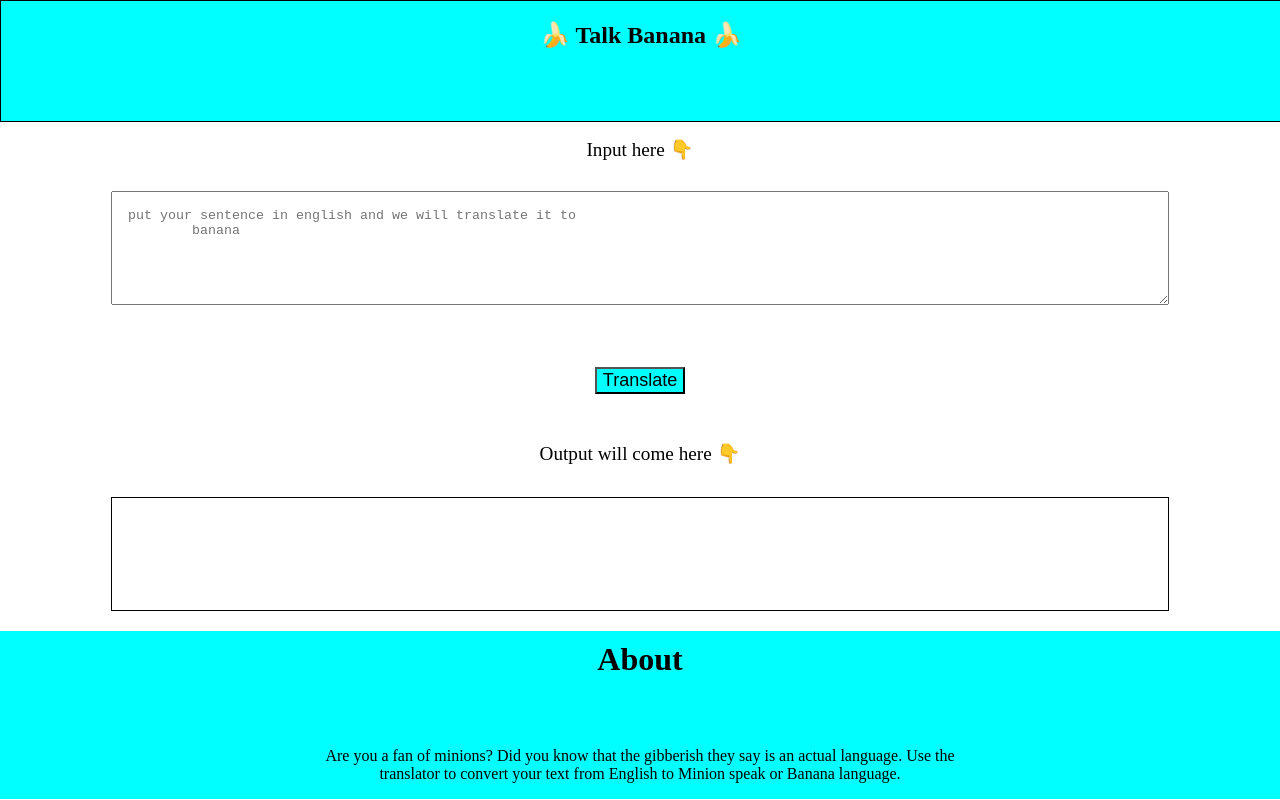
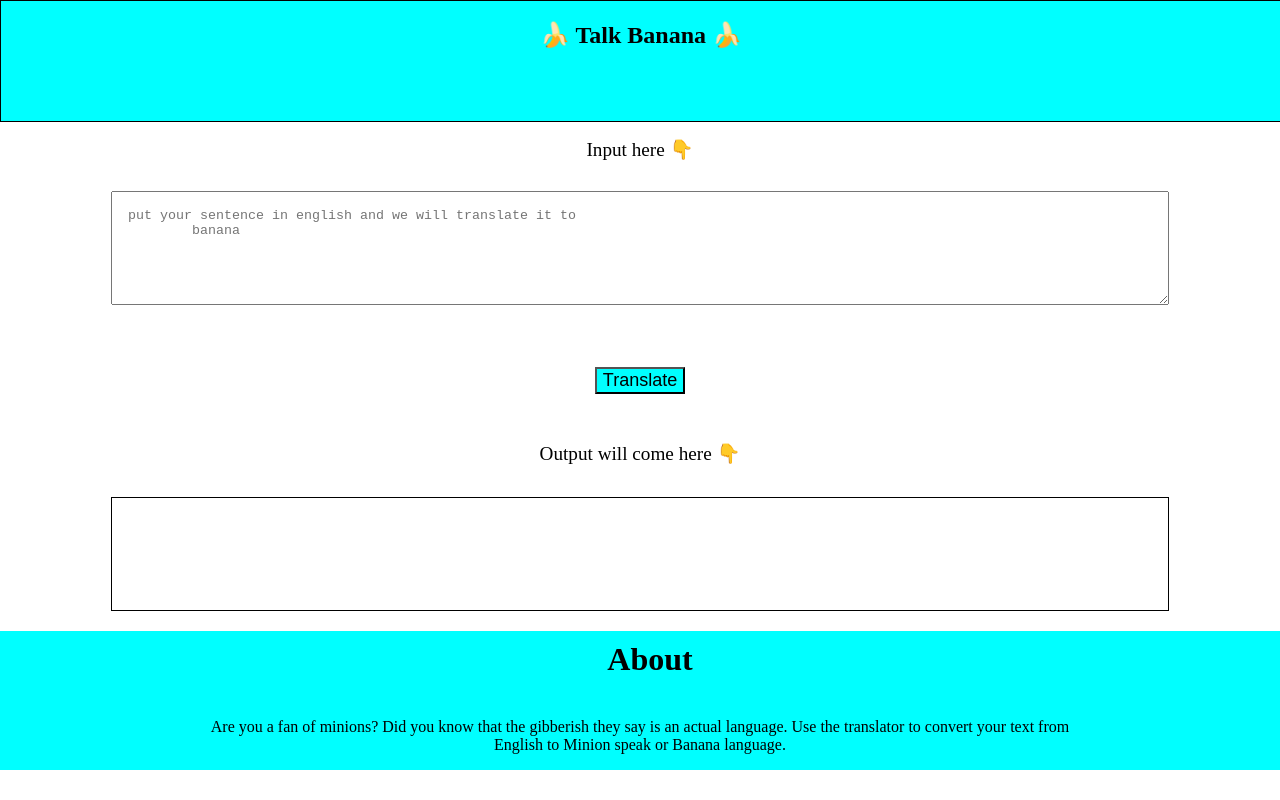
Before and after one commit to shraddhav03/banana-speak, a plain HTML site: page index.html in a window 1280 px wide. Drawn offline with Linux system fonts and the light colour scheme.

Commit message:
beutified commit

```diff
--- a/index.html
+++ b/index.html
@@ -53,7 +53,7 @@
             display:inline-block;
             text-align: center;
             box-sizing: border-box;
-            width: 50%;
+            width: 70%;
             border: 0px;
         }
 
@@ -61,13 +61,15 @@
             background-color: aqua;
             text-align: center;
             box-sizing: border-box;
-            /* border-top: 3px solid hsl(69, 88%, 25%); */
         }
 
         .footer-heading{
-            padding: 10px 0;
+            padding: 5px;
+            margin: 5px;
             border: 0px;
+            height: 7vh;
         }
+
     </style>
 </head>
 <body>
@@ -83,6 +85,7 @@
 
     <div style="font-size:larger; margin:1rem;">Output will come here 👇</div>
     <div id="output"></div>
+
     <script src="app.js" type="text/javascript"></script>
     </section>
     <footer>
```
